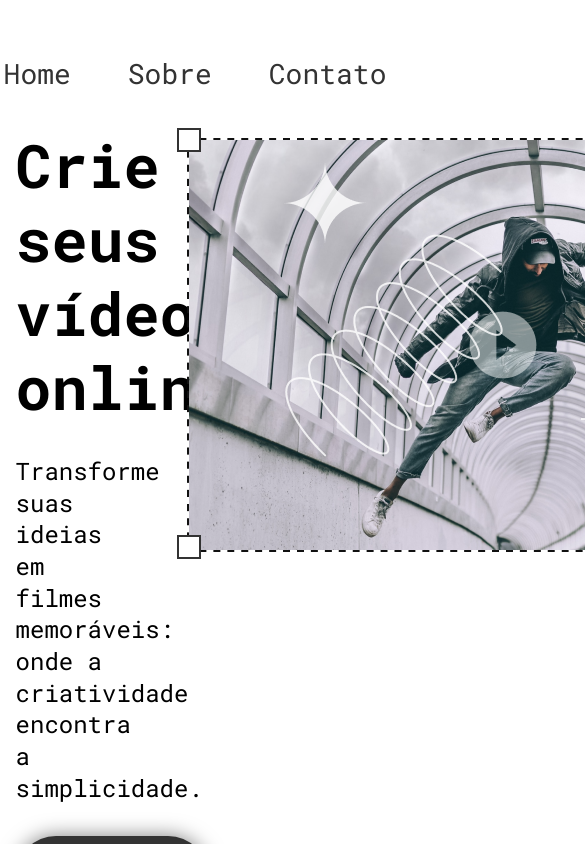
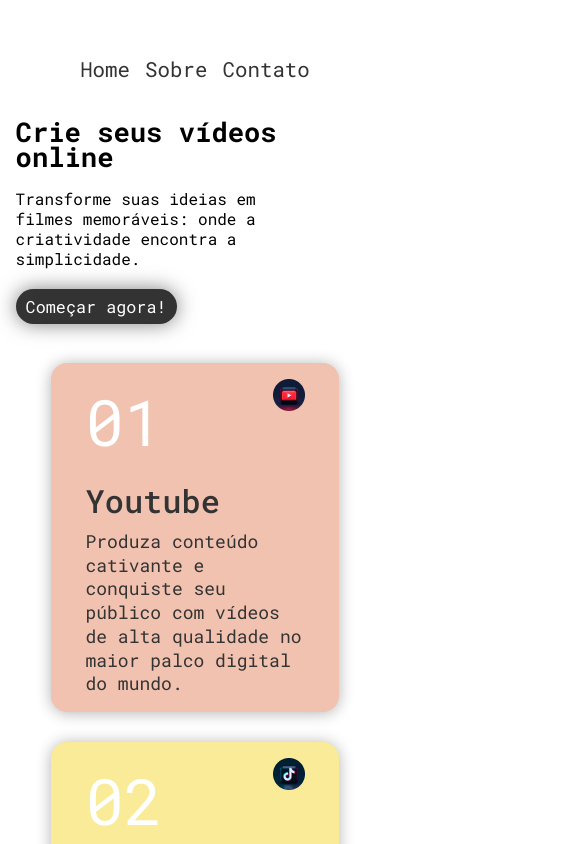
Before and after one commit to Projects-react-js/Plataforma-videos-react, a React (Vite) app in the folder cp-site-webdev-react/: page / in a window 390 px wide. Shown: the top 844 px of the page, 585 px wide, since content can reach past the window. Built offline with nearby package versions, Linux system fonts and the light colour scheme.

Commit message:
break point realizado

```diff
--- a/cp-site-webdev-react/src/Components/Banner/banner.css
+++ b/cp-site-webdev-react/src/Components/Banner/banner.css
@@ -30,3 +30,36 @@
 .texts button:hover {
   background-color: #707070;
 }
+
+@media screen and (max-width: 600px) {
+
+  .texts {
+    width: 100%;
+    gap: 20px;
+  }
+
+  .texts .description {
+    font-size: 1rem;
+    line-height: 20px;
+  }
+
+  .texts button {
+    font-size: 1.05rem;
+    padding: 6px 10px;
+  }
+
+  #container_banner {
+    flex-direction: column;
+    gap: 60px;
+
+  }
+
+  #container_banner img {
+    width: 40%;
+    align-items: center;
+  }
+
+  .image-banner {
+    justify-content: center;
+  }
+}
--- a/cp-site-webdev-react/src/Components/Card/card.css
+++ b/cp-site-webdev-react/src/Components/Card/card.css
@@ -8,6 +8,21 @@
     transition: ease 0.3s;
     box-shadow: 0px 1px 15px rgba(0, 0, 0, 0.3);
 }
+
+@media screen and (max-width: 700px) {
+    #container_cards {
+        flex-direction: column;
+        align-items: center;
+        gap: 30px;
+    }
+
+    #container_card {
+        width: 80%;
+        padding: 16px 34px;
+        border-radius: 16px;
+    }
+}
+
 
 #container_card:hover {
     box-shadow: 0px 0px 10px rgba(189, 188, 188, 0.3);
--- a/cp-site-webdev-react/src/Components/Header/header.css
+++ b/cp-site-webdev-react/src/Components/Header/header.css
@@ -20,3 +20,16 @@ li a {
 li a:hover {
     text-decoration: underline;
 }
+
+
+@media screen and (max-width: 700px) {
+
+    header ul {
+        gap: 15px
+    }
+
+    li a {
+        font-size: 1.3rem;
+    }
+
+}
--- a/cp-site-webdev-react/src/index.css
+++ b/cp-site-webdev-react/src/index.css
@@ -20,6 +20,8 @@ section {
   font-weight: 700;
   line-height: 74px;
 }
+
+
 
 #container_banner {
   width: 100%;
@@ -133,3 +135,49 @@ section {
   margin-bottom: 23px;
 
 }
+
+
+@media screen and (max-width: 700px) {
+  #title_banner {
+    font-size: 1.7rem;
+    line-height: 25px;
+  }
+
+  .image-banner {
+    display: none;
+  }
+
+  #container_plans .plans {
+    flex-direction: column;
+    gap: 60px;
+  }
+
+  #container_contato {
+    flex-direction: column;
+    gap: 40px;
+    width: 100%;
+  }
+
+  #container_contato .thread {
+    display: none;
+  }
+
+  .texts-redesSociais {
+    width: 100%;
+  }
+
+  .texts-redesSociais img {
+    width: 10%;
+  }
+
+  .container-form {
+    width: 100%;
+  }
+
+  .text-input {
+    font-size: 1.2rem;
+    font-weight: 400;
+    line-height: 36.93px;
+  }
+
+}
```
